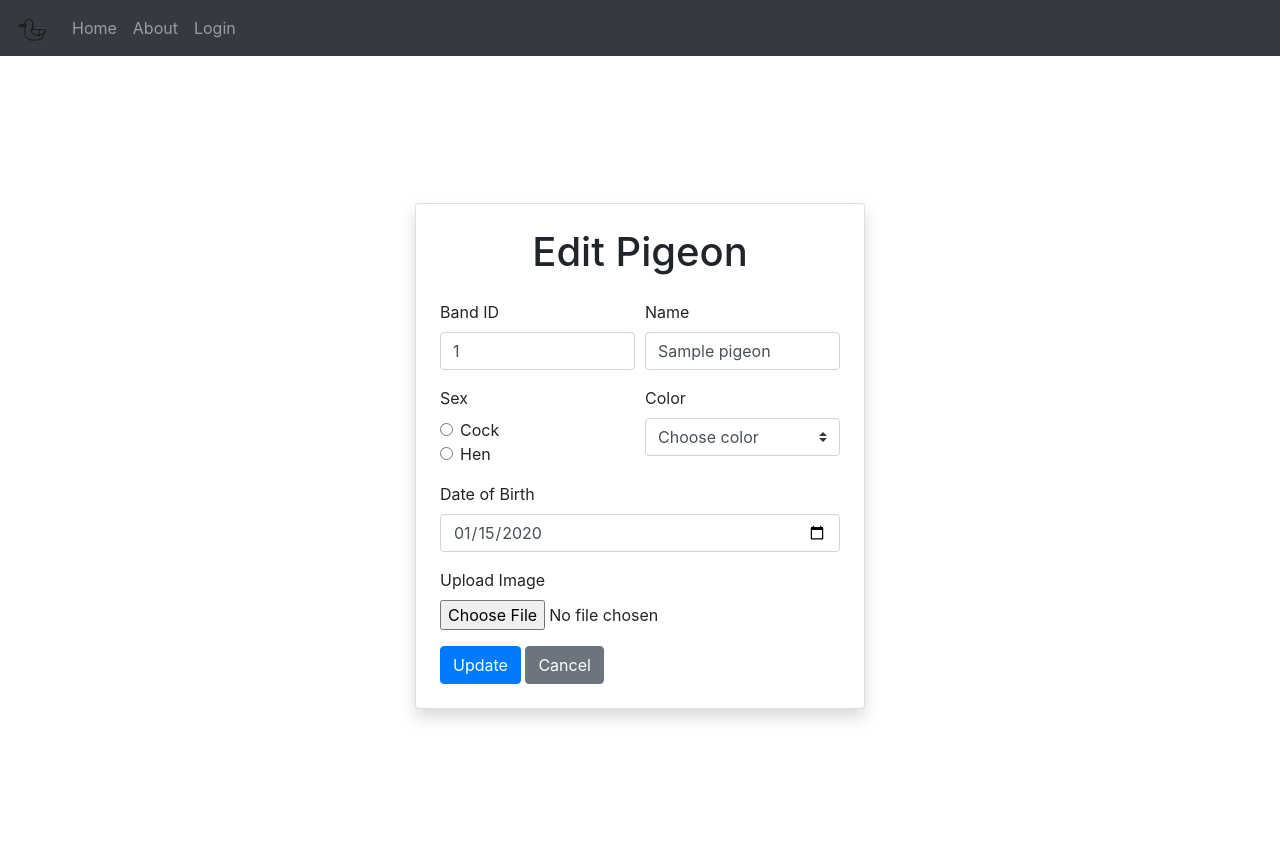
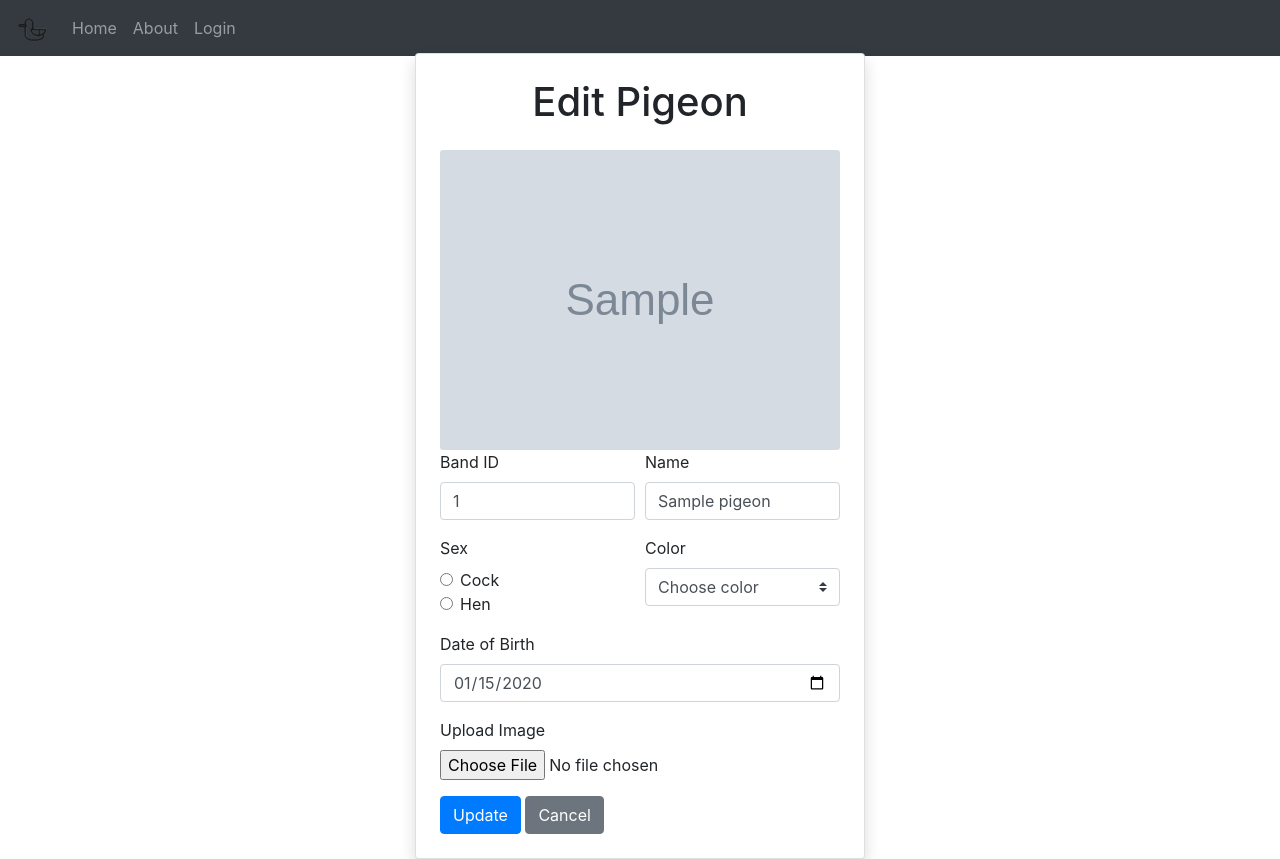
Before and after one commit to AoWangPhilly/pigeon-hole, a Flask app: template templates/edit.html in a window 1280 px wide. Before the commit the page ends 720 px from the top, so only its background shows below. Run offline with Flask 3, Linux system fonts and the light colour scheme; the template is opened without the code that fills it: values that come from a table or form of the project are taken from there, others are empty; tables that the repository leaves empty hold one stand-in row (values such as "Sample post"); grey boxes marked "Sample" are stand-in pictures; some libraries are stand-ins or nearby versions.

Commit message:
Add image to edit pigeon page

```diff
--- a/templates/edit.html
+++ b/templates/edit.html
@@ -6,6 +6,12 @@
         {% if error %}
         <div class="alert alert-danger" role="alert">{{ error }}</div>
         {% endif %}
+
+        <img
+            src="{{ pigeon.image_url }}"
+            class="card-img"
+            alt="{{ pigeon.name }}"
+        />
 
         <form method="post" action="/pigeon/edit/{{ pigeon._id }}" enctype="multipart/form-data">
             <div class="form-row">
```
